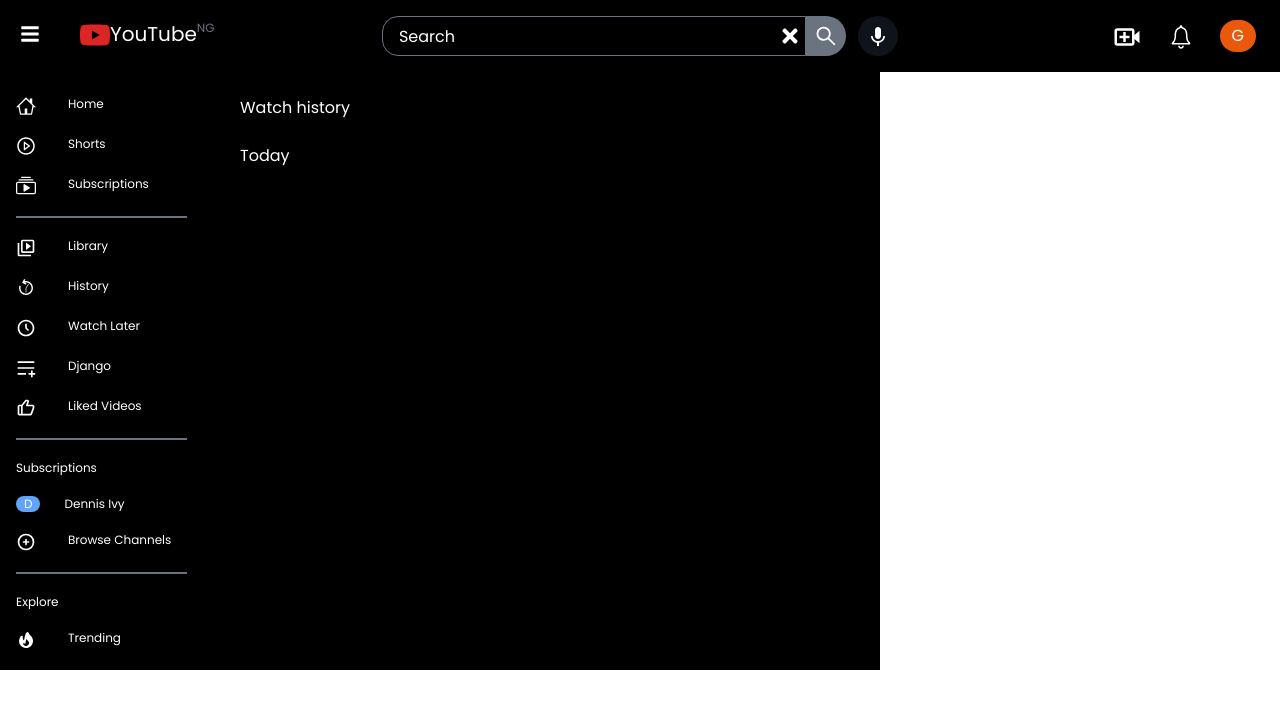
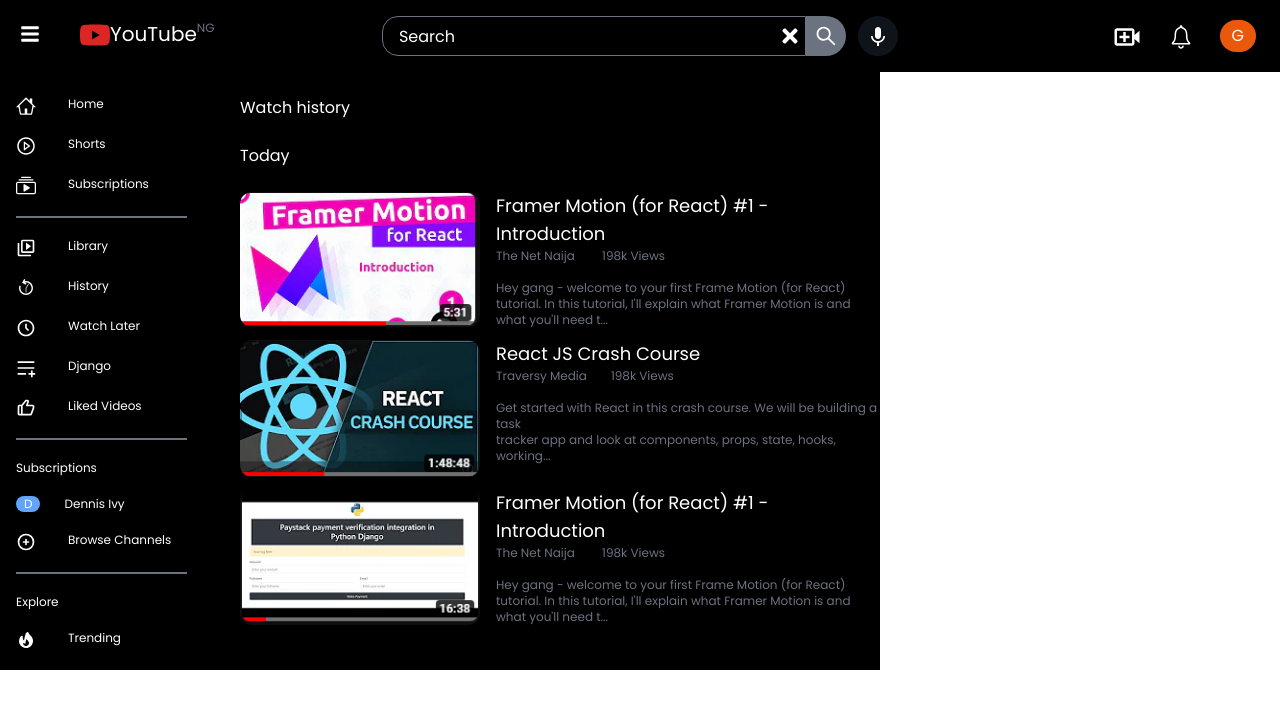
Before and after one commit to belemaaa/grid, a React (Create React App) app: page / in a window 1280 px wide. Shown: the top 708 px of the page. Built offline with nearby package versions, Linux system fonts and the light colour scheme.

Commit message:
styled colums2

```diff
--- a/src/components/Column2.jsx
+++ b/src/components/Column2.jsx
@@ -1,4 +1,7 @@
 import React from 'react'
+import crashCourse from '../assets/crash-course.PNG'
+import framer from '../assets/framer-motion.PNG'
+import paystack from '../assets/paystack.PNG'
 
 const Column2 = () => {
   return (
@@ -8,17 +11,51 @@
           Watch history
         </div>
 
-        <div className='mb-3'>
+        <div className='mb-6'>
           Today
         </div>
 
-        <div className='flex flex-col'>
-          <div>
-            <img />
+        <div className='flex grid-cols-2'>
+          <div className=''>
+            <img src={framer} className='rounded-xl' />
           </div>
 
-          <div>
-            <p></p>
+          <div className='max-w-sm ml-4'>
+            <p className='text-lg'>Framer Motion (for React) #1 - <br/> Introduction</p>
+            <p className='text-gray-500 text-xs'>The Net Naija <span className='ml-6'>198k Views</span></p>
+            <p className='text-xs text-gray-500 mt-4'>Hey gang - welcome to your first Frame Motion (for React) tutorial. In
+            this tutorial, I'll explain what Framer Motion is and what you'll need t...
+            </p>
+          </div>
+
+        </div>
+
+        <div className='flex grid-cols-2 mt-3'>
+          <div className=''>
+            <img src={crashCourse} className='rounded-xl' />
+          </div>
+
+          <div className='max-w-sm ml-4'>
+            <p className='text-lg'>React JS Crash Course</p>
+            <p className='text-gray-500 text-xs'>Traversy Media<span className='ml-6'>198k Views</span></p>
+            <p className='text-xs text-gray-500 mt-4'>Get started with React in this crash course. We will be building a task
+            <br/>tracker app and look at components, props, state, hooks, working...
+            </p>
+          </div>
+
+        </div>
+
+        <div className='flex grid-cols-2 mt-3'>
+          <div className=''>
+            <img src={paystack} className='rounded-xl' />
+          </div>
+
+          <div className='max-w-sm ml-4'>
+            <p className='text-lg'>Framer Motion (for React) #1 - <br/> Introduction</p>
+            <p className='text-gray-500 text-xs'>The Net Naija <span className='ml-6'>198k Views</span></p>
+            <p className='text-xs text-gray-500 mt-4'>Hey gang - welcome to your first Frame Motion (for React) tutorial. In
+            this tutorial, I'll explain what Framer Motion is and what you'll need t...
+            </p>
           </div>
 
         </div>
```
